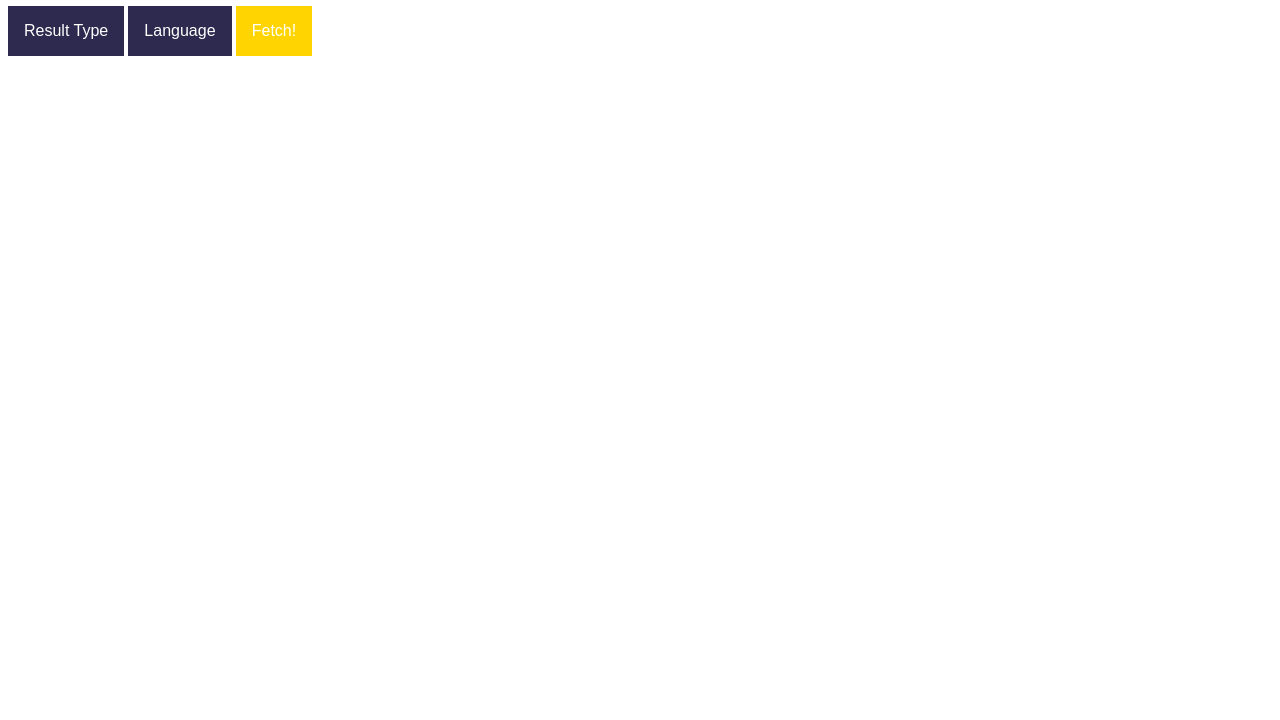
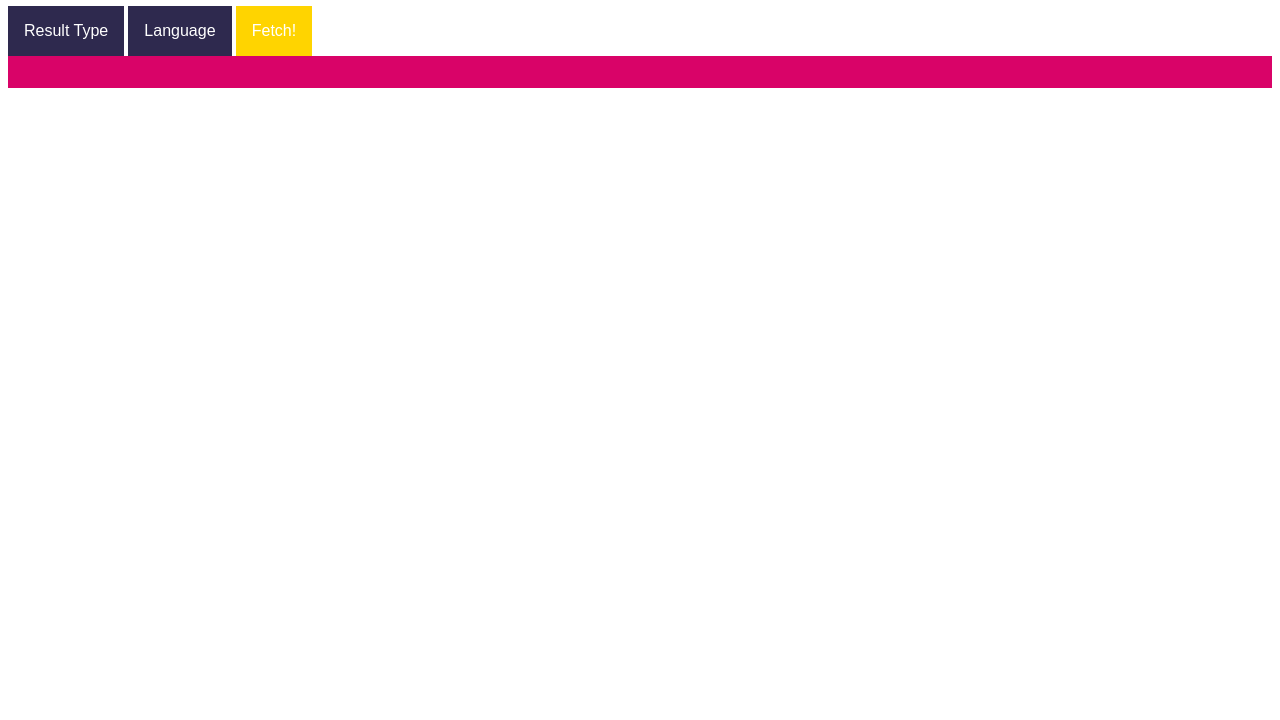
Before and after one commit to anchpags/beyoncetwittersearch, a plain HTML site: page index.html in a window 1280 px wide. Shown: the part 80-800 px from the top of the page. Drawn offline with nearby package versions, Linux system fonts and the light colour scheme.

Commit message:
Update index.html

```diff
--- a/index.html
+++ b/index.html
@@ -124,7 +124,7 @@ $(document).ready(function() {
     display: inline-block;
     }
 
-    #result{
+    #results{
     background-color: #D90368;
     color: black;
     padding: 16px;
```
